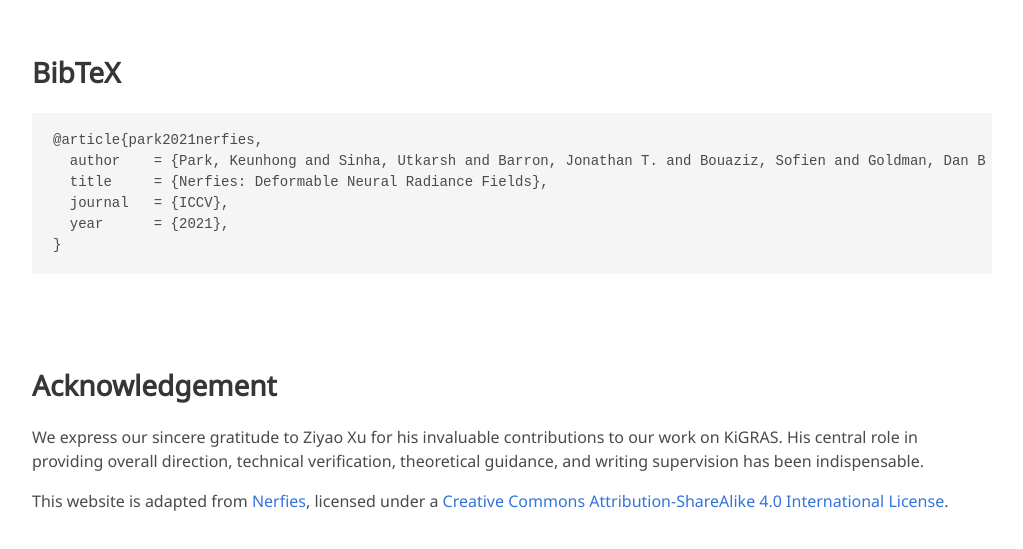
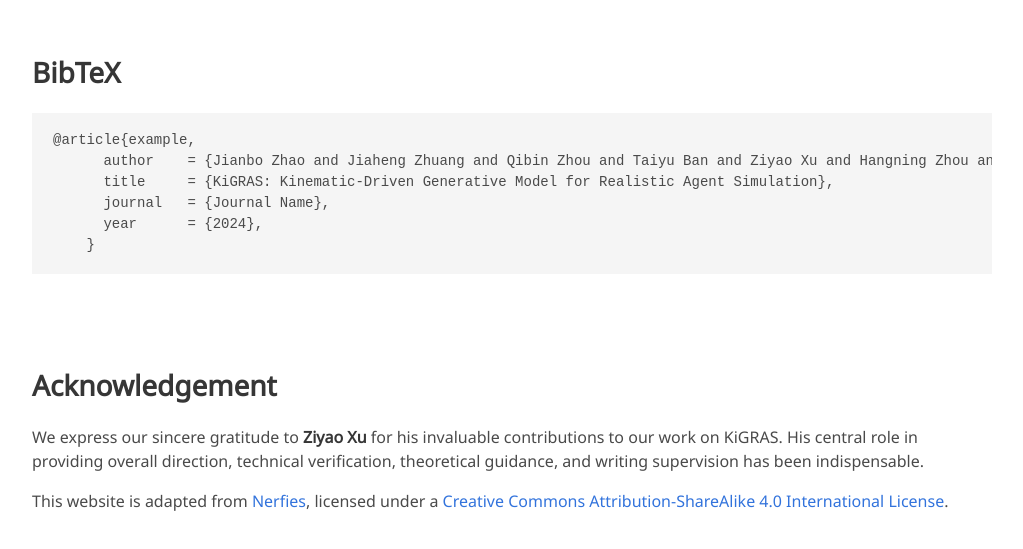
Before and after one commit to KiGRAS-MACH/KiGRAS, a plain HTML site: page index.html in a window 1280 px wide. Shown: the part 1447-1996 px from the top of the page, without its empty margins (128-1151 px from the left). Drawn offline with nearby package versions, Linux system fonts and the light colour scheme; some icons are missing; a web font is replaced by a local one.

Commit message:
update paper link.

```diff
--- a/index.html
+++ b/index.html
@@ -83,7 +83,7 @@
             <div class="publication-links">
               <!-- PDF Link. -->
               <span class="link-block">
-                <a href="https://arxiv.org/pdf/2011.12948"
+                <a href="https://arxiv.org/"
                    class="external-link button is-normal is-rounded is-dark">
                   <span class="icon">
                       <i class="fas fa-file-pdf"></i>
@@ -92,7 +92,7 @@
                 </a>
               </span>
               <span class="link-block">
-                <a href="https://arxiv.org/abs/2011.12948"
+                <a href="https://arxiv.org/"
                    class="external-link button is-normal is-rounded is-dark">
                   <span class="icon">
                       <i class="ai ai-arxiv"></i>
@@ -154,12 +154,12 @@
 <section class="section" id="BibTeX">
   <div class="container is-max-desktop content">
     <h2 class="title">BibTeX</h2>
-    <pre><code>@article{park2021nerfies,
-  author    = {Park, Keunhong and Sinha, Utkarsh and Barron, Jonathan T. and Bouaziz, Sofien and Goldman, Dan B and Seitz, Steven M. and Martin-Brualla, Ricardo},
-  title     = {Nerfies: Deformable Neural Radiance Fields},
-  journal   = {ICCV},
-  year      = {2021},
-}</code></pre>
+    <pre><code>@article{example,
+      author    = {Jianbo Zhao and Jiaheng Zhuang and Qibin Zhou and Taiyu Ban and Ziyao Xu and Hangning Zhou and Junhe Wang and Guoan Wang and Zhiheng Li and Bin Li},
+      title     = {KiGRAS: Kinematic-Driven Generative Model for Realistic Agent Simulation},
+      journal   = {Journal Name},
+      year      = {2024},
+    }</code></pre>
   </div>
 </section>
 
@@ -168,7 +168,7 @@
   <div class="container is-max-desktop content">
     <h2 class="title">Acknowledgement</h2>
     <p>
-      We express our sincere gratitude to Ziyao Xu for his invaluable contributions to our work on KiGRAS. His central role in providing overall direction, technical verification, theoretical guidance, and writing supervision has been indispensable.
+      We express our sincere gratitude to <strong>Ziyao Xu</strong> for his invaluable contributions to our work on KiGRAS. His central role in providing overall direction, technical verification, theoretical guidance, and writing supervision has been indispensable.
     </p>
     <p>
       This website is adapted from <a
```
